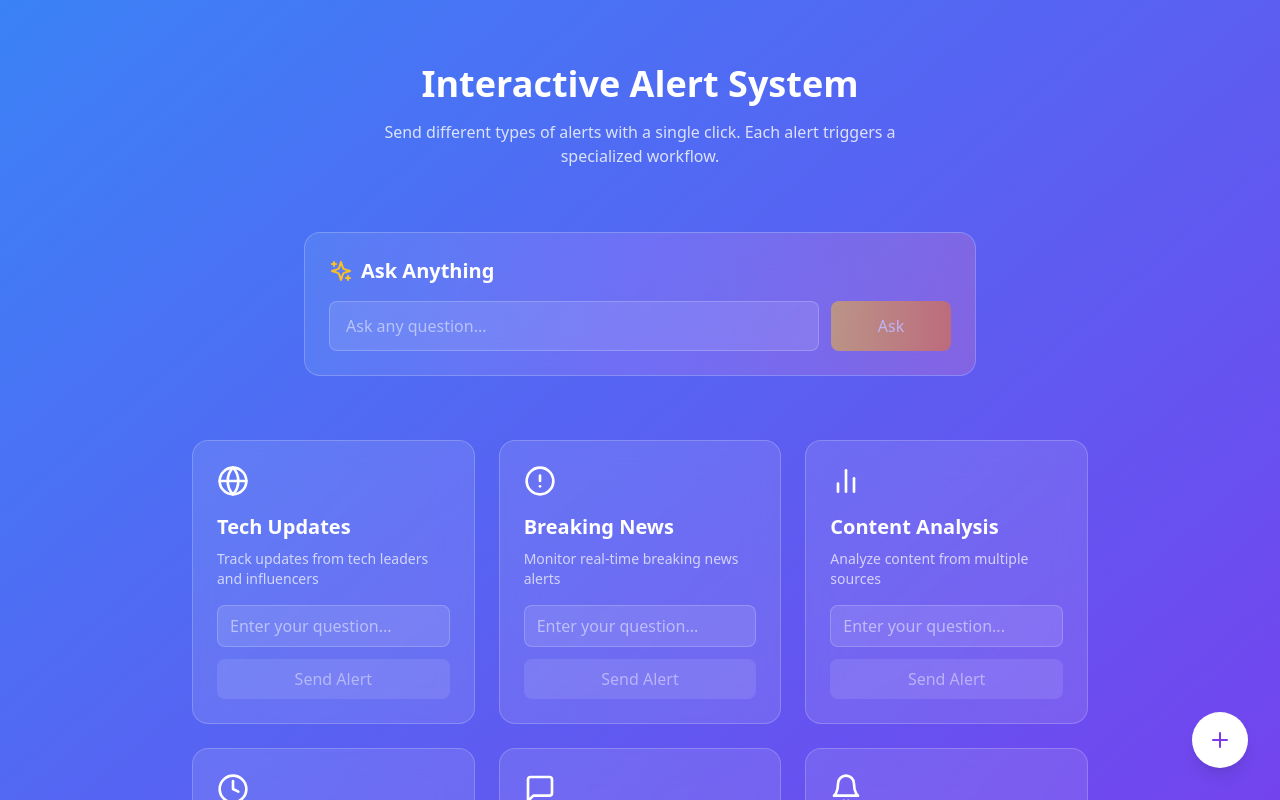
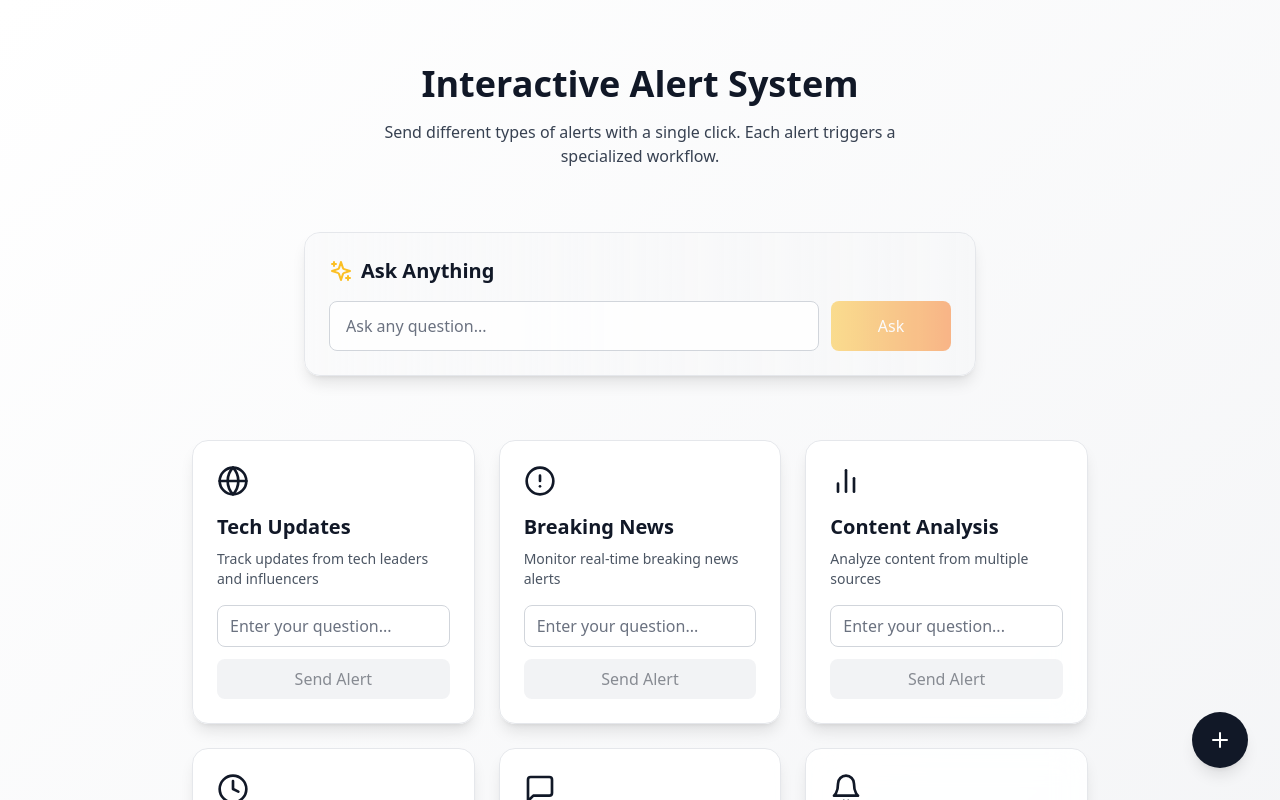
Before and after one commit to somertonlester/X-Live-Search-Vibe-Code-Pack, a React (Vite) app: page / in a window 1280 px wide. Shown: the top 800 px of the page. Built offline with nearby package versions, Linux system fonts and the light colour scheme.

Commit message:
Change blue colors to white

```diff
--- a/src/App.tsx
+++ b/src/App.tsx
@@ -271,26 +271,26 @@ function App() {
   };
 
   return (
-    <div className="min-h-screen bg-gradient-to-br from-blue-500 to-violet-600">
+    <div className="min-h-screen bg-gradient-to-br from-white to-gray-100">
       <Toaster position="top-right" />
 
       <div className="container mx-auto px-4 py-16">
         <div className="text-center mb-16">
-          <h1 className="text-4xl font-bold text-white mb-4">
+          <h1 className="text-4xl font-bold text-gray-900 mb-4">
             Interactive Alert System
           </h1>
-          <p className="text-white/80 max-w-xl mx-auto">
+          <p className="text-gray-700 max-w-xl mx-auto">
             Send different types of alerts with a single click. Each alert triggers a specialized workflow.
           </p>
         </div>
 
         <div className="max-w-2xl mx-auto mb-16">
-          <div className="bg-white/10 backdrop-blur-lg border border-white/20 rounded-2xl p-6 relative overflow-hidden">
-            <div className="absolute inset-0 bg-gradient-to-r from-blue-500/20 via-purple-500/20 to-pink-500/20 animate-pulse"></div>
+          <div className="bg-white/90 backdrop-blur-lg border border-gray-200 rounded-2xl p-6 relative overflow-hidden shadow-lg">
+            <div className="absolute inset-0 bg-gradient-to-r from-gray-100/50 via-gray-200/30 to-gray-300/20 animate-pulse"></div>
             <div className="relative">
               <div className="flex items-center gap-2 mb-4">
                 <Sparkles className="w-6 h-6 text-amber-400" />
-                <h2 className="text-xl font-semibold text-white">Ask Anything</h2>
+                <h2 className="text-xl font-semibold text-gray-900">Ask Anything</h2>
               </div>
               <div className="flex gap-3">
                 <input
@@ -299,7 +299,7 @@ function App() {
                   onChange={(e) => setGeneralQuestion(e.target.value)}
                   onKeyPress={handleKeyPress}
                   placeholder="Ask any question..."
-                  className="flex-1 px-4 py-3 bg-white/10 border border-white/20 rounded-lg text-white placeholder-white/50 focus:outline-none focus:border-white/40"
+                  className="flex-1 px-4 py-3 bg-white/80 border border-gray-300 rounded-lg text-gray-900 placeholder-gray-500 focus:outline-none focus:border-gray-400"
                 />
                 <button
                   onClick={sendGeneralQuestion}
@@ -324,11 +324,11 @@ function App() {
           {alertCards.map((card) => (
             <div
               key={card.type}
-              className="bg-white/10 backdrop-blur-lg border border-white/20 rounded-2xl p-6 text-white hover:bg-white/20 transition-all duration-300"
+              className="bg-white/90 backdrop-blur-lg border border-gray-200 rounded-2xl p-6 text-gray-900 hover:bg-white transition-all duration-300 shadow-lg"
             >
               {card.icon}
               <h2 className="text-xl font-semibold mb-2">{card.title}</h2>
-              <p className="text-white/70 text-sm mb-4">
+              <p className="text-gray-600 text-sm mb-4">
                 {card.description}
               </p>
 
@@ -338,17 +338,17 @@ function App() {
                   value={questions[card.type] || ''}
                   onChange={(e) => handleQuestionChange(card.type, e.target.value)}
                   placeholder="Enter your question..."
-                  className="w-full px-3 py-2 bg-white/10 border border-white/20 rounded-lg text-white placeholder-white/50 focus:outline-none focus:border-white/40"
+                  className="w-full px-3 py-2 bg-white/80 border border-gray-300 rounded-lg text-gray-900 placeholder-gray-500 focus:outline-none focus:border-gray-400"
                 />
 
                 <button
                   onClick={() => sendAlert(card.type)}
                   disabled={loadingCards[card.type] || !questions[card.type]?.trim()}
-                  className="w-full px-4 py-2 bg-white/20 rounded-lg text-white font-medium hover:bg-white/30 transition-colors duration-300 disabled:opacity-50 disabled:cursor-not-allowed flex items-center justify-center gap-2"
+                  className="w-full px-4 py-2 bg-gray-200 rounded-lg text-gray-900 font-medium hover:bg-gray-300 transition-colors duration-300 disabled:opacity-50 disabled:cursor-not-allowed flex items-center justify-center gap-2"
                 >
                   {loadingCards[card.type] ? (
                     <>
-                      <div className="w-4 h-4 border-2 border-white/20 border-t-white rounded-full animate-spin"></div>
+                      <div className="w-4 h-4 border-2 border-gray-400/20 border-t-gray-600 rounded-full animate-spin"></div>
                       <span>Processing...</span>
                     </>
                   ) : (
@@ -363,7 +363,7 @@ function App() {
         <button
           onClick={() => setActiveCard('custom')}
           disabled={Object.values(loadingCards).some(Boolean) || loadingGeneral}
-          className="fixed bottom-8 right-8 bg-white text-violet-600 rounded-full p-4 shadow-lg hover:bg-violet-100 transition-all duration-300 disabled:opacity-50"
+          className="fixed bottom-8 right-8 bg-gray-900 text-white rounded-full p-4 shadow-lg hover:bg-gray-800 transition-all duration-300 disabled:opacity-50"
         >
           <Plus className="w-6 h-6" />
         </button>
@@ -372,36 +372,36 @@ function App() {
       <Dialog.Root open={showResponse !== null} onOpenChange={() => setShowResponse(null)}>
         <Dialog.Portal>
           <Dialog.Overlay className="fixed inset-0 bg-black/50 backdrop-blur-sm" />
-          <Dialog.Content className="fixed top-1/2 left-1/2 transform -translate-x-1/2 -translate-y-1/2 w-full max-w-3xl max-h-[80vh] bg-slate-900/95 backdrop-blur-lg border border-white/20 rounded-2xl shadow-xl overflow-hidden">
-            <div className="sticky top-0 bg-slate-900/95 backdrop-blur-lg border-b border-white/10 p-4 flex items-center justify-between">
-              <Dialog.Title className="text-xl font-semibold text-white">Response</Dialog.Title>
+          <Dialog.Content className="fixed top-1/2 left-1/2 transform -translate-x-1/2 -translate-y-1/2 w-full max-w-3xl max-h-[80vh] bg-white/95 backdrop-blur-lg border border-gray-200 rounded-2xl shadow-xl overflow-hidden">
+            <div className="sticky top-0 bg-white/95 backdrop-blur-lg border-b border-gray-200 p-4 flex items-center justify-between">
+              <Dialog.Title className="text-xl font-semibold text-gray-900">Response</Dialog.Title>
               <Dialog.Close asChild>
-                <button className="text-white/70 hover:text-white transition-colors p-1 hover:bg-white/10 rounded-lg">
+                <button className="text-gray-600 hover:text-gray-900 transition-colors p-1 hover:bg-gray-100 rounded-lg">
                   <X className="w-5 h-5" />
                 </button>
               </Dialog.Close>
             </div>
             <div className="p-6 overflow-y-auto max-h-[calc(80vh-4rem)]">
               {showResponse && responses[showResponse] && (
-                <div className="prose prose-invert prose-lg max-w-none">
+                <div className="prose prose-gray prose-lg max-w-none">
                   <ReactMarkdown
                     remarkPlugins={[remarkGfm]}
                     components={{
-                      h1: ({node, ...props}) => <h1 className="text-2xl font-bold mb-4 text-white" {...props} />,
-                      h2: ({node, ...props}) => <h2 className="text-xl font-bold mb-3 text-white" {...props} />,
-                      h3: ({node, ...props}) => <h3 className="text-lg font-bold mb-2 text-white" {...props} />,
-                      p: ({node, ...props}) => <p className="mb-4 text-white/90 leading-relaxed" {...props} />,
+                      h1: ({node, ...props}) => <h1 className="text-2xl font-bold mb-4 text-gray-900" {...props} />,
+                      h2: ({node, ...props}) => <h2 className="text-xl font-bold mb-3 text-gray-900" {...props} />,
+                      h3: ({node, ...props}) => <h3 className="text-lg font-bold mb-2 text-gray-900" {...props} />,
+                      p: ({node, ...props}) => <p className="mb-4 text-gray-800 leading-relaxed" {...props} />,
                       ul: ({node, ...props}) => <ul className="mb-4 space-y-2" {...props} />,
                       ol: ({node, ...props}) => <ol className="mb-4 space-y-2" {...props} />,
-                      li: ({node, ...props}) => <li className="text-white/90" {...props} />,
+                      li: ({node, ...props}) => <li className="text-gray-800" {...props} />,
                       code: ({node, inline, ...props}) =>
                         inline ? (
-                          <code className="bg-white/10 px-1.5 py-0.5 rounded text-sm text-white" {...props} />
+                          <code className="bg-gray-100 px-1.5 py-0.5 rounded text-sm text-gray-900" {...props} />
                         ) : (
-                          <code className="block bg-white/10 p-4 rounded-lg mb-4 overflow-x-auto text-sm text-white" {...props} />
+                          <code className="block bg-gray-100 p-4 rounded-lg mb-4 overflow-x-auto text-sm text-gray-900" {...props} />
                         ),
                       blockquote: ({node, ...props}) => (
-                        <blockquote className="border-l-4 border-white/20 pl-4 italic my-4 text-white/80" {...props} />
+                        <blockquote className="border-l-4 border-gray-300 pl-4 italic my-4 text-gray-700" {...props} />
                       ),
                     }}
                   >
--- a/src/components/Layout.tsx
+++ b/src/components/Layout.tsx
@@ -8,7 +8,7 @@ export const Layout: React.FC = () => {
   const { activeView, searchQuery } = useApp();
 
   return (
-    <div className="min-h-screen bg-gradient-to-br from-deepBlue to-deepBlue/90 text-white overflow-hidden">
+    <div className="min-h-screen bg-gradient-to-br from-white to-gray-100 text-gray-900 overflow-hidden">
       <div className="relative z-10">
         <Header />
 
@@ -20,8 +20,8 @@ export const Layout: React.FC = () => {
 
       {/* Ambient background elements */}
       <div className="fixed inset-0 -z-10">
-        <div className="absolute top-0 right-0 w-1/3 h-1/3 bg-electricCyan/5 rounded-full blur-[100px]"></div>
-        <div className="absolute bottom-0 left-0 w-1/3 h-1/3 bg-nebulaPurple/10 rounded-full blur-[100px]"></div>
+        <div className="absolute top-0 right-0 w-1/3 h-1/3 bg-gray-200/50 rounded-full blur-[100px]"></div>
+        <div className="absolute bottom-0 left-0 w-1/3 h-1/3 bg-gray-300/30 rounded-full blur-[100px]"></div>
       </div>
     </div>
   );
--- a/tailwind.config.js
+++ b/tailwind.config.js
@@ -8,7 +8,7 @@ export default {
     extend: {
       colors: {
         electricCyan: '#00D9FF',
-        deepBlue: '#0F172A',
+       deepBlue: '#FFFFFF',
       },
       typography: (theme) => ({
         invert: {
```
